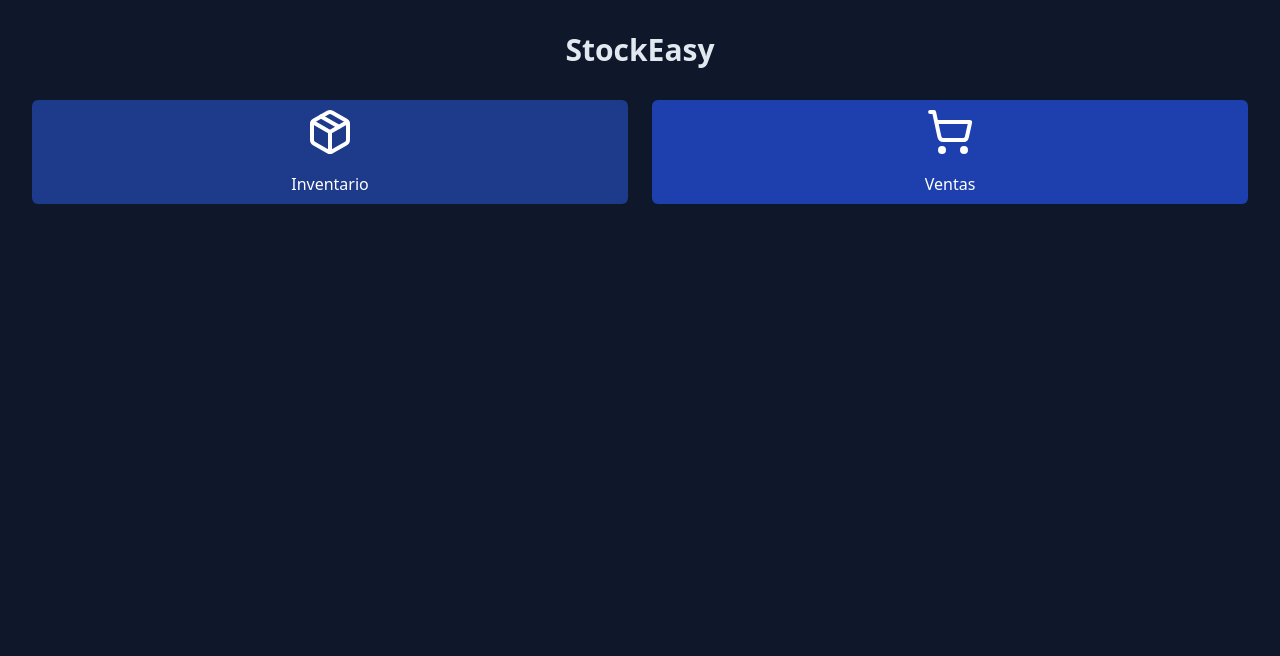
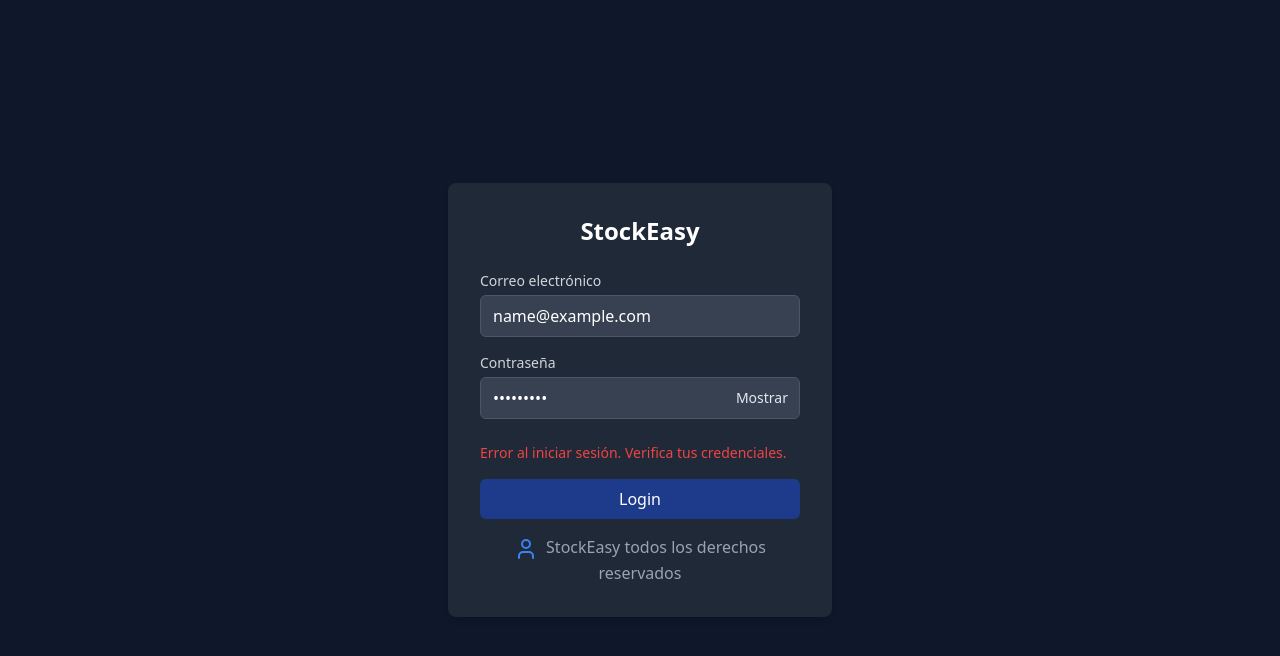
Before and after one commit to EstP19/StockEasy, a React (Vite) app: page / in a window 1280 px wide. Both pictures are taken after typing "name@example.com", "Sample123" into the empty fields and a click on the button "Login". Shown: the top 656 px of the page. Built offline with nearby package versions, Linux system fonts and the light colour scheme; no server answers.

Commit message:
supabase login

```diff
--- a/package.json
+++ b/package.json
@@ -10,6 +10,7 @@
     "preview": "vite preview"
   },
   "dependencies": {
+    "@supabase/supabase-js": "^2.45.6",
     "@tailwindcss/typography": "^0.5.15",
     "lucide-react": "^0.344.0",
     "react": "^18.3.1",
--- a/src/App.tsx
+++ b/src/App.tsx
@@ -13,10 +13,10 @@ function App() {
     { id: '2', name: 'Producto 2', quantity: 5, price: 19.99, description: 'Descripción del producto 2' },
   ]);
 
-  const handleLogin = (email: string, password: string) => {
+  const handleLogin = () => {
     // Aquí se implementaría la lógica de autenticación real
-    console.log('Login attempt:', email, password);
-    setIsLoggedIn(true);
+    console.log('Login successful');
+    setIsLoggedIn(true); // Cambiado para que se llame cuando el login es exitoso
   };
 
   const handleAddProduct = (product: Omit<Product, 'id'>) => {
@@ -43,7 +43,7 @@ function App() {
   if (!isLoggedIn) {
     return (
       <div className="min-h-screen bg-background flex items-center justify-center">
-        <LoginForm onLogin={handleLogin} />
+        <LoginForm onLoginSuccess={handleLogin} /> {/* Asegúrate de que el nombre coincide aquí */}
       </div>
     );
   }
--- a/src/components/LoginForm.tsx
+++ b/src/components/LoginForm.tsx
@@ -1,18 +1,38 @@
+
 import React, { useState } from 'react';
 import { User } from 'lucide-react';
+import { supabase } from '../supabaseConfig.ts'; // Importa el cliente de Supabase
 
 interface LoginFormProps {
-  onLogin: (email: string, password: string) => void;
+  onLoginSuccess: () => void; // Cambiamos el prop para indicar éxito en login
 }
 
-const LoginForm: React.FC<LoginFormProps> = ({ onLogin }) => {
+const LoginForm: React.FC<LoginFormProps> = ({ onLoginSuccess }) => {
   const [email, setEmail] = useState('');
   const [password, setPassword] = useState('');
   const [showPassword, setShowPassword] = useState(false);
+  const [error, setError] = useState<string | null>(null); // Para mostrar errores
+  const [loading, setLoading] = useState(false); // Indicador de carga
 
-  const handleSubmit = (e: React.FormEvent) => {
+  const handleSubmit = async (e: React.FormEvent) => {
     e.preventDefault();
-    onLogin(email, password);
+    setLoading(true);
+    setError(null); // Resetear error antes de intentar login
+
+    // Lógica de autenticación con Supabase
+    const { error } = await supabase.auth.signInWithPassword({
+      email,
+      password,
+    });
+
+    if (error) {
+      setError('Error al iniciar sesión. Verifica tus credenciales.');
+      setLoading(false);
+      return;
+    }
+
+    setLoading(false);
+    onLoginSuccess(); // Notificamos al componente padre que el login fue exitoso
   };
 
   return (
@@ -54,8 +74,11 @@ const LoginForm: React.FC<LoginFormProps> = ({ onLogin }) => {
             </button>
           </div>
         </div>
-        <button type="submit" className="btn btn-primary w-full">
-          Login
+
+        {error && <p className="text-red-500 text-sm mb-4">{error}</p>}
+
+        <button type="submit" className="btn btn-primary w-full" disabled={loading}>
+          {loading ? 'Cargando...' : 'Login'}
         </button>
       </form>
       <div className="mt-4 text-center">
--- /dev/null
+++ b/src/supabaseConfig.ts
@@ -0,0 +1,13 @@
+import { createClient } from '@supabase/supabase-js';
+
+// Lee las variables del entorno usando import.meta.env
+const supabaseUrl = import.meta.env.VITE_SUPABASE_URL;
+const supabaseKey = import.meta.env.VITE_SUPABASE_ANON_KEY;
+
+// Verificación: Asegúrate de que las variables existan
+if (!supabaseUrl || !supabaseKey) {
+  throw new Error('Missing Supabase environment variables.');
+}
+
+// Crea el cliente de Supabase
+export const supabase = createClient(supabaseUrl, supabaseKey);
```
Also changed, not shown: supabaseConfig.js (deleted, +0 -7 lines), src/components/Inventory.tsx (line endings or trailing spaces), 1 other file (tests, documents, lock files or other folders).
